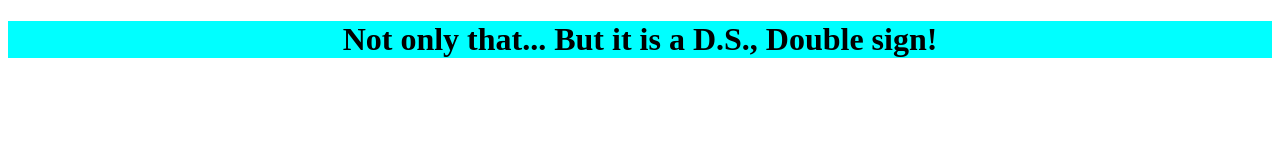
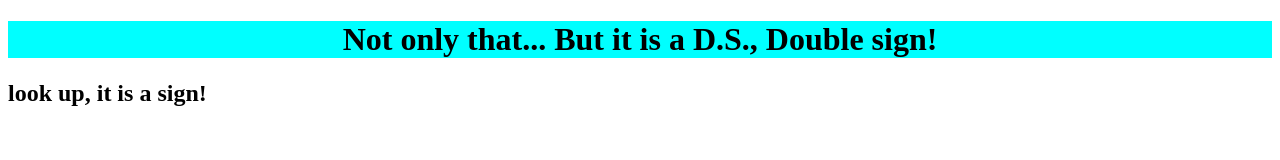
Before and after one commit to Mindydiane/look-up, a plain HTML site: page index.html in a window 1280 px wide. Drawn offline with Linux system fonts and the light colour scheme; files whose address does not match are found by name.

Commit message:
added text to file

```diff
--- a/index.html
+++ b/index.html
@@ -12,6 +12,7 @@
         <header>
             <h1>Not only that... But it is a D.S., Double sign!</h1>
         </header>
+        <h2> look up, it is a sign!</h2>
 
 
         <script src="./assets/js/script.js" ></script>
```
